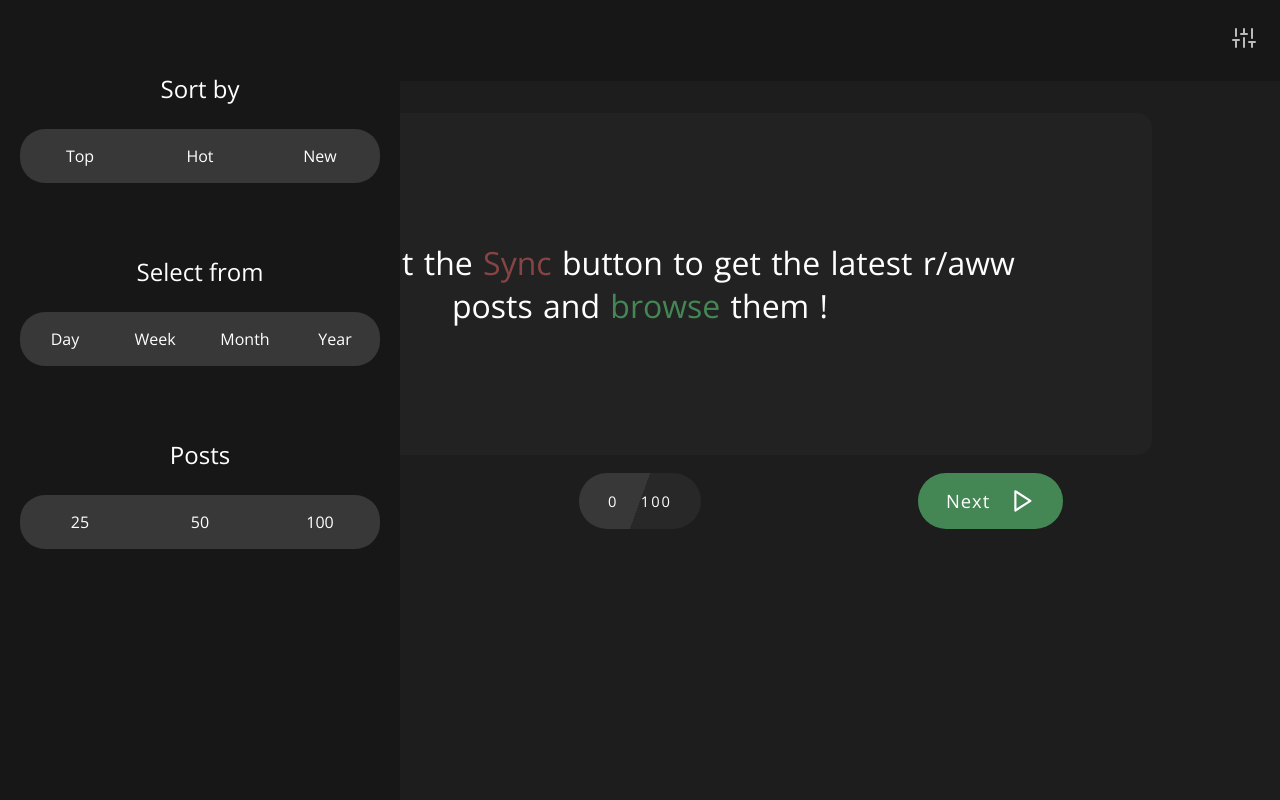
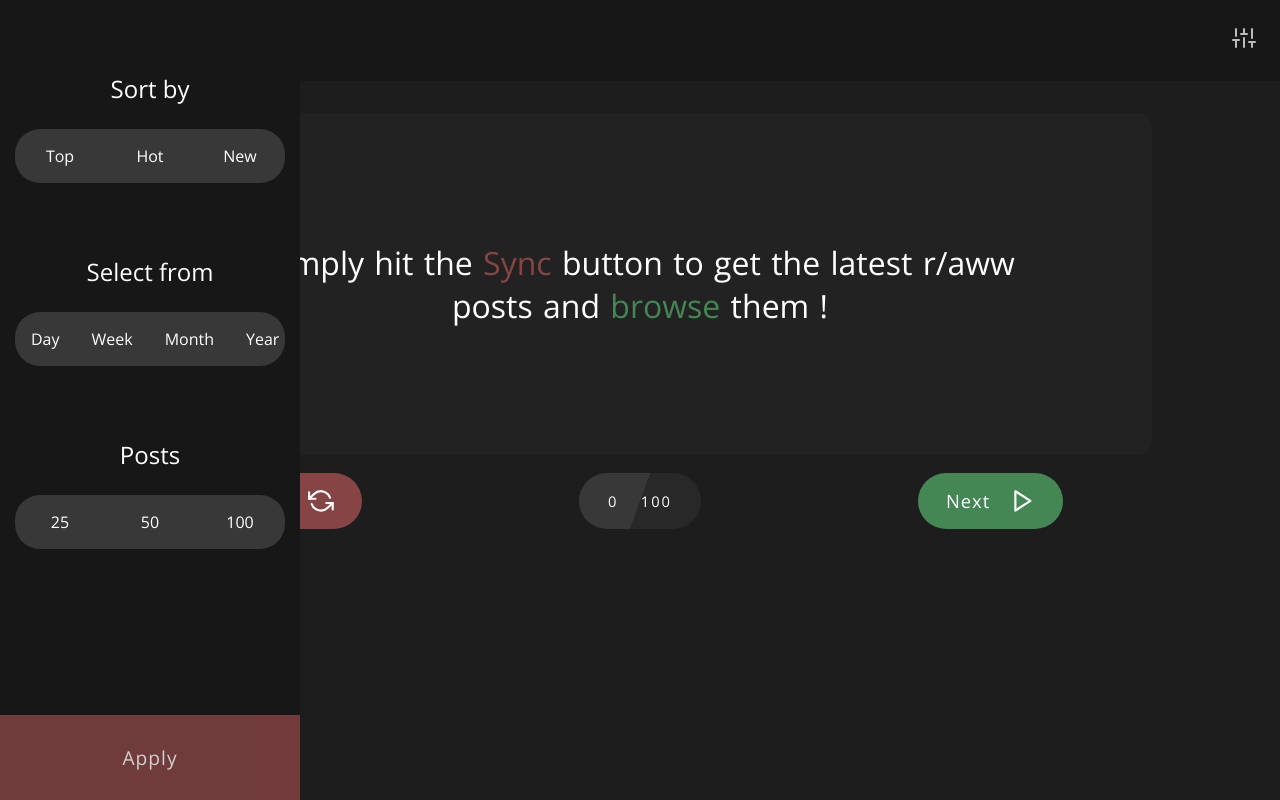
Before and after one commit to Slowl/randomraww, a React (Create React App) app: page / in a window 1280 px wide. Built offline with nearby package versions, Linux system fonts and the light colour scheme.

Commit message:
added resync button inside sidebar + width adjust

```diff
--- a/src/App.js
+++ b/src/App.js
@@ -44,6 +44,11 @@
     }
   }
 
+  const Refresh = () => {
+    Request()
+    changeToggle(false)
+  }
+
   const changeType = e => {
     const value = e.currentTarget.textContent
     setType(value.toLowerCase())
@@ -66,6 +71,7 @@
         date={(e) => changeDate(e)}
         limit={(e) => changeLimit(e)}
         toggleStatus={toggleStatus}
+        refresh={() => Refresh()}
         />
       <Navbar toggle={() => changeToggle(!toggleStatus)}/>
       <Title title={item && item.data.title} />
--- a/src/components/Filter.jsx
+++ b/src/components/Filter.jsx
@@ -4,6 +4,7 @@
 const Button = styled.div`
   width: 100%;
   padding: 1em;
+  cursor: pointer;
 `
 
 const Filter = ({ value, onClick }) => {
--- a/src/components/SideBar.jsx
+++ b/src/components/SideBar.jsx
@@ -5,7 +5,7 @@
 const NavContainer = styled.div`
   background-color: #171717;
   position: absolute;
-  width: 400px;
+  width: 300px;
   height: 100vh;
   margin-left: ${props => props.isToggled ? '0px' : '-420px'};
   transition: ease .5s;
@@ -43,7 +43,26 @@
   }
 `
 
-const SideBar = ({ type, date, limit, toggleStatus }) => {
+const Refresh = styled.div`
+  position:absolute;
+  width: 100%;
+  bottom: 0;
+  background-color: #874444;
+  opacity: .8;
+  padding: 1.5em 0;
+  text-align: center;
+  font-size: 1.2em;
+  font-weight: 400;
+  letter-spacing: 1px;
+  cursor: pointer;
+  transition: .5s;
+
+  :hover {
+    opacity: 1;
+  }
+`
+
+const SideBar = ({ type, date, limit, toggleStatus, refresh }) => {
 
   return (
     <NavContainer isToggled={toggleStatus}>
@@ -76,6 +95,7 @@
         </FilterContainer>
       </FilterSection>
 
+      <Refresh onClick={refresh}>Apply</Refresh>
     </NavContainer>
   )
 }
```
